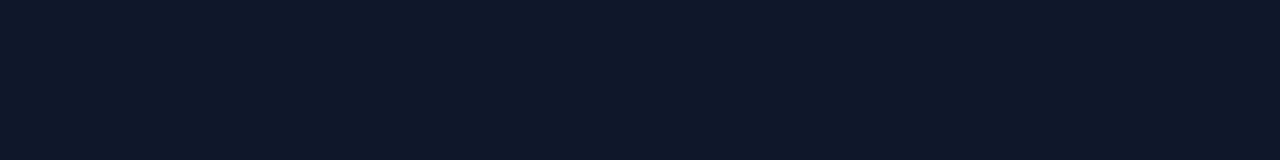
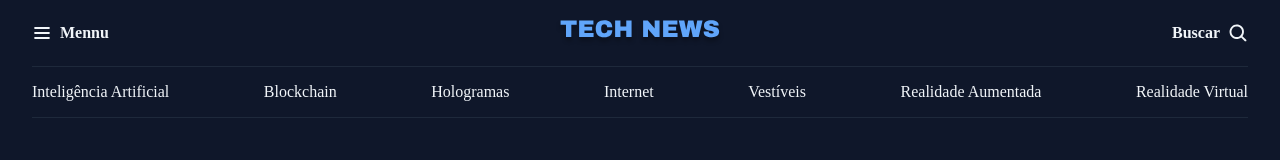
Before and after one commit to IagoSantanaUp/portal-noticias, a plain HTML site: page index.html in a window 1280 px wide. Drawn offline with Linux system fonts and the light colour scheme.

Commit message:
Estilização do header.

```diff
--- a/index.html
+++ b/index.html
@@ -14,6 +14,28 @@
 
 </head>
 <body>
+  <header class="container ">
+    <nav id="primary" class="grid grid-flow-col">
+      <div>
+        <img src="assets/icons/List.svg" alt="">
+        <strong>Mennu</strong>
+      </div>
 
+      <div>
+        <img src="assets/img/Tech News.svg" alt="">
+      </div>
+      <div><strong>Buscar</strong><img src="assets/icons/MagnifyingGlass.svg" alt=""></div>
+    </nav>
+
+    <nav id="secondary" class="grid grid-flow-col" >
+      <a href="##">Inteligência Artificial</a>
+      <a href="##">Blockchain</a>
+      <a href="##">Hologramas</a>
+      <a href="##">Internet</a>
+      <a href="##">Vestíveis</a>
+      <a href="##">Realidade Aumentada</a>
+      <a href="##">Realidade  Virtual</a>
+    </nav>
+  </header>
 </body>
 </html>
--- a/style/global.css
+++ b/style/global.css
@@ -12,10 +12,45 @@
 
   --text-color-primary: #f1f5f9;
   --text-color-secondary: #CBD5E1;
+
+  --font-family: 'Archivo, sans-serif';
+  --h1: 800 24px/135% var(--font-family);
+  --h2: 800 16px/140% var(--font-family);
+  --h3: 800 14px/140% var(--font-family);
+  --text-span: 600 14px/145% var(--font-family);
+  --text: 400 16px/140% var(--font-family);
+  --text-sm: 400 14px/146% var(--font-family);
 }
 
 body {
+  font: var(--text);
   color: var(--text-color-primary);
   background-color: var(--bg-color);
+}
 
+a {
+  text-decoration: none;
+  color: inherit;
 }
+
+a:hover{
+  color: var(--brand-color-light);
+}
+
+h1, h2, h3 {
+  font: inherit;
+}
+
+.grid {
+  display: grid;
+}
+
+.grid-flow-col{
+  grid-auto-flow: column;
+}
+
+.container {
+  max-width: 1280px;
+  padding-inline: 32px;
+  margin-inline: auto;
+}
--- /dev/null
+++ b/style/header.css
@@ -0,0 +1,25 @@
+#primary {
+  padding-block: 20px;
+
+}
+
+div {
+  display: flex;
+  align-items: center;
+  gap: 8px;
+}
+
+#primary div:nth-child(2) {
+  margin-inline: auto;
+}
+
+#primary div:nth-child(3) {
+  justify-self: end;
+}
+
+#secondary{
+  padding-block: 14px;
+  border: solid 1px var(--stroke-color);
+  border-inline: none;
+  justify-content: space-between;
+}
--- a/style/index.css
+++ b/style/index.css
@@ -1 +1,2 @@
 @import url(global.css);
+@import url(header.css);
```
Also changed, not shown: assets/img/Tech News.svg (added).
